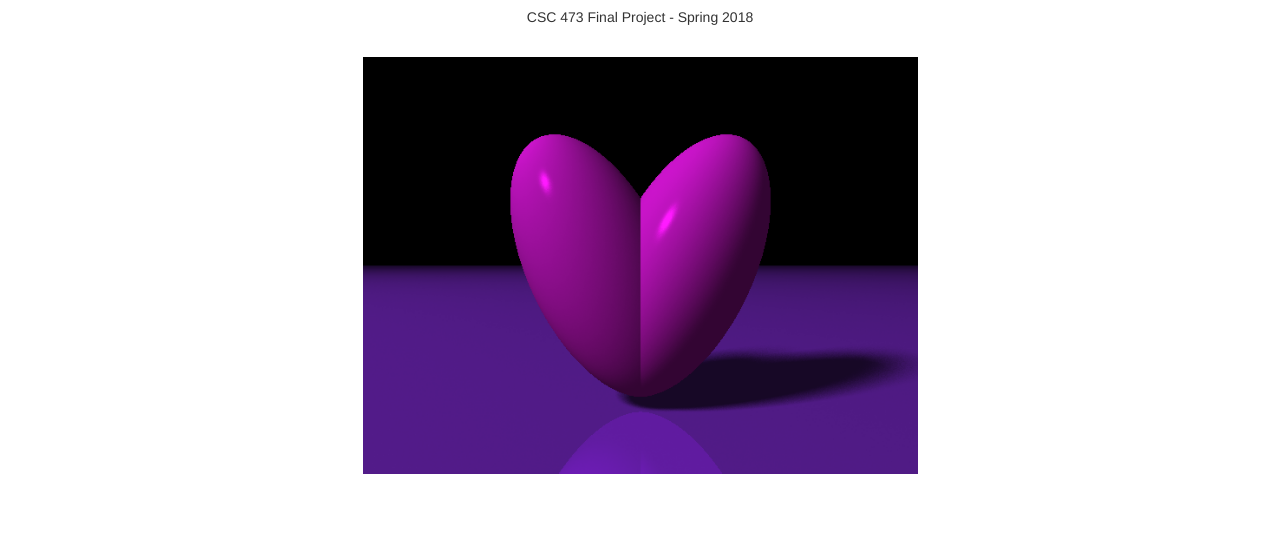
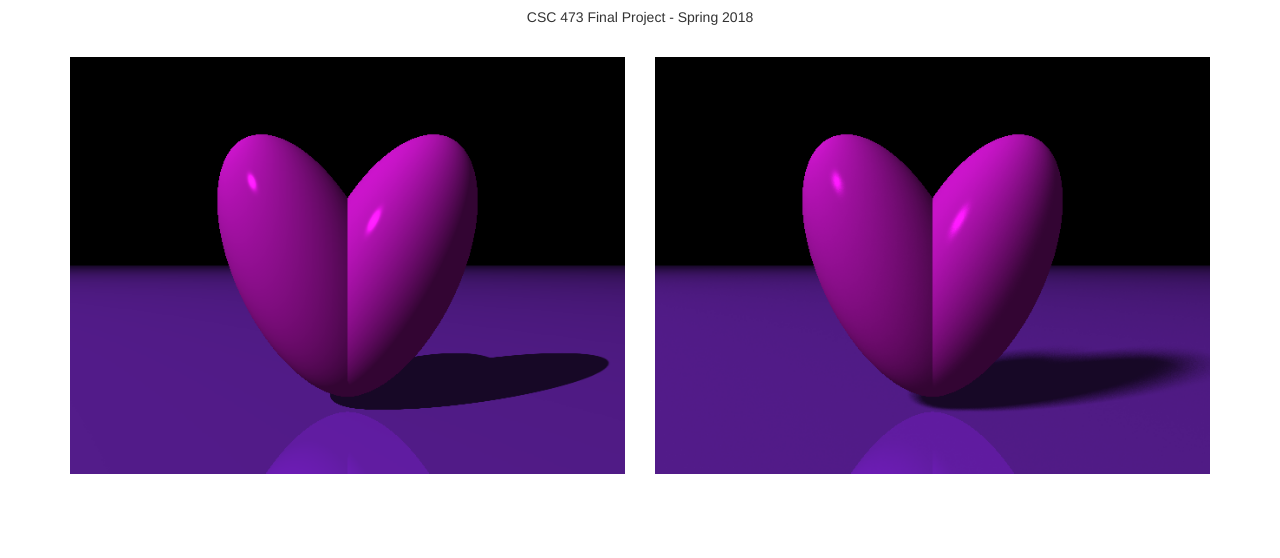
Before and after one commit to calpoly-csc473-spring-18/final-project-website-martynasbudvytis, a plain HTML site: page index.html in a window 1280 px wide. Shown: the part 242-800 px from the top of the page. Drawn offline with nearby package versions, Linux system fonts and the light colour scheme.

Commit message:
Add references

```diff
--- a/index.html
+++ b/index.html
@@ -64,8 +64,11 @@
                 </div>
             </div>
             <div class="row">
-                <div class="col-lg-6 col-centered">
-                    <img src="res/main.png" alt="Soft Shadows" width="100%" height="100%"></img>
+                <div class="col-lg-6">
+                    <img src="res/valentine2/r1.png" alt="Soft Shadows" width="100%" height="100%"></img>
+                </div>
+                <div class="col-lg-6">
+                    <img src="res/valentine2/aa_r30.png" alt="Soft Shadows" width="100%" height="100%"></img>
                 </div>
             </div>
         </div>
@@ -276,6 +279,8 @@
             <div class="row">
                 <div class="col-lg-12">
                     <h1>References</h1>
+                    <a href="https://iondune.github.io/csc473/lectures/20-final-project">https://iondune.github.io/csc473/lectures/20-final-project</a><br/>
+                    <a href="https://www.cs.unc.edu/~dm/UNC/COMP236/LECTURES/SoftShadows">https://www.cs.unc.edu/~dm/UNC/COMP236/LECTURES/SoftShadows</a>
                 </div>
             </div>
         </div>
```
Also changed, not shown: res/main.png (deleted).
